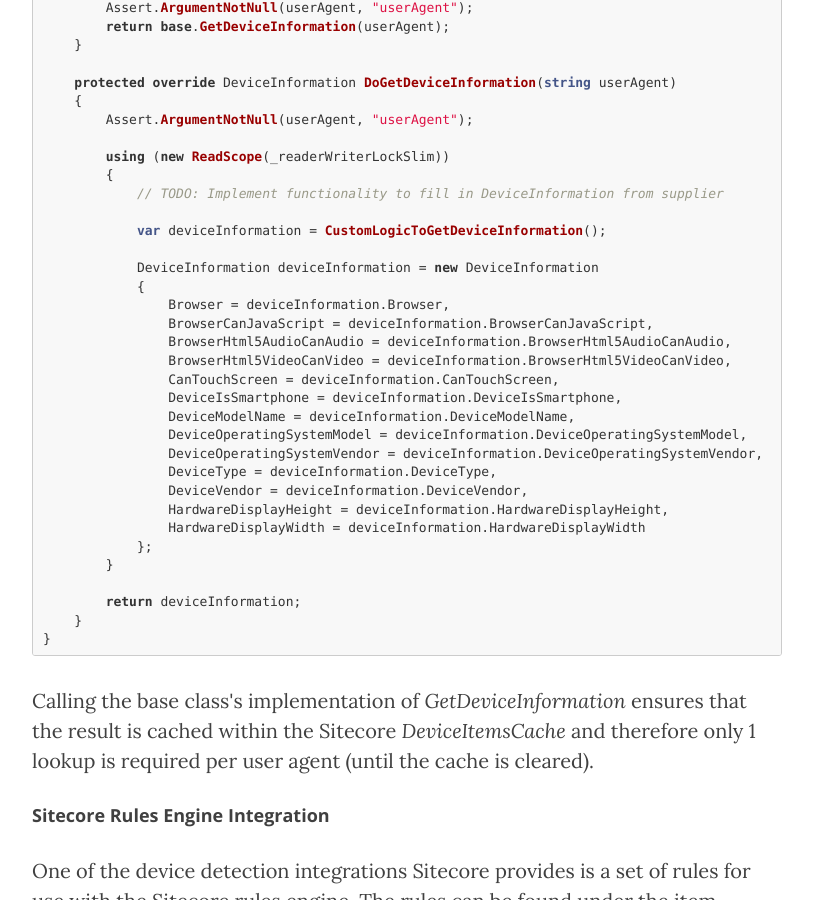
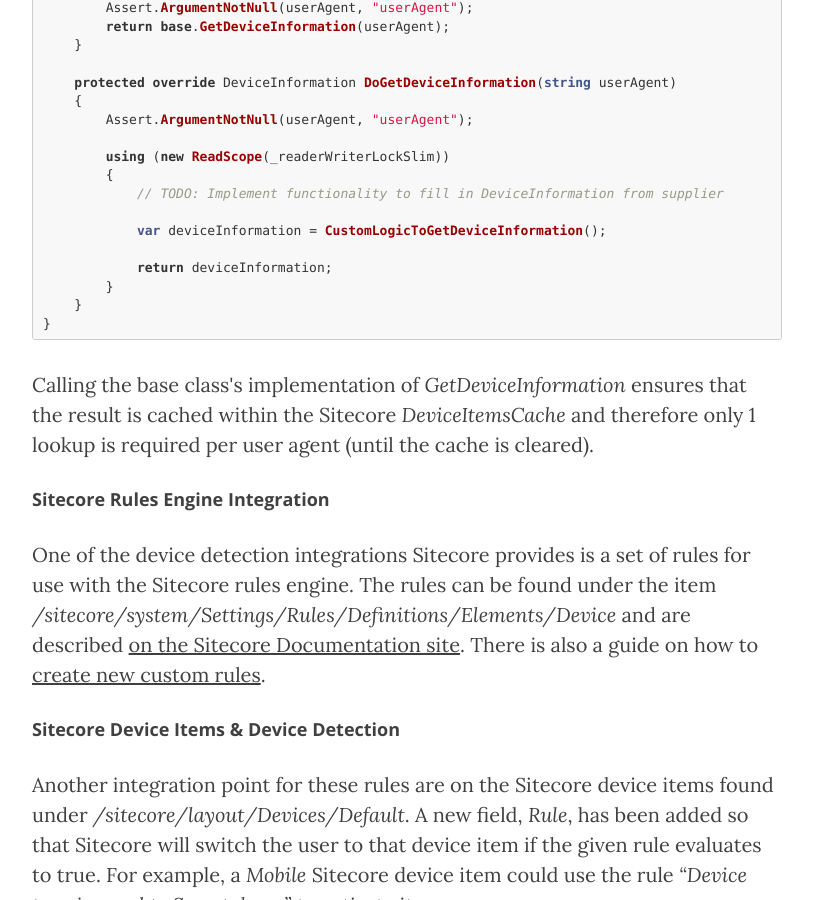
Before and after one commit to chowson/chowson.github.io, a Jekyll site: the page built from _posts/2016-03-09-sitecore-8-1-device-detection.md, in a window 1280 px wide and 900 px high, scrolled down 2506 px. Shown: the whole window, without its empty margins (233-1046 px from the left). Built offline with Jekyll 4.4.1, drawn with Linux system fonts in a browser that asks for light colours; nearby versions of some CDN libraries.

Commit message:
Fixed code error in device detection post

```diff
--- a/_posts/2016-03-09-sitecore-8-1-device-detection.md
+++ b/_posts/2016-03-09-sitecore-8-1-device-detection.md
@@ -107,25 +107,8 @@
 
             var deviceInformation = CustomLogicToGetDeviceInformation();
 
-            DeviceInformation deviceInformation = new DeviceInformation
-            {
-                Browser = deviceInformation.Browser,
-                BrowserCanJavaScript = deviceInformation.BrowserCanJavaScript,
-                BrowserHtml5AudioCanAudio = deviceInformation.BrowserHtml5AudioCanAudio,
-                BrowserHtml5VideoCanVideo = deviceInformation.BrowserHtml5VideoCanVideo,
-                CanTouchScreen = deviceInformation.CanTouchScreen,
-                DeviceIsSmartphone = deviceInformation.DeviceIsSmartphone,
-                DeviceModelName = deviceInformation.DeviceModelName,
-                DeviceOperatingSystemModel = deviceInformation.DeviceOperatingSystemModel,
-                DeviceOperatingSystemVendor = deviceInformation.DeviceOperatingSystemVendor,
-                DeviceType = deviceInformation.DeviceType,
-                DeviceVendor = deviceInformation.DeviceVendor,
-                HardwareDisplayHeight = deviceInformation.HardwareDisplayHeight,
-                HardwareDisplayWidth = deviceInformation.HardwareDisplayWidth
-            };
+            return deviceInformation;
         }
-
-        return deviceInformation;
     }
 }
 {% endhighlight %}
```
